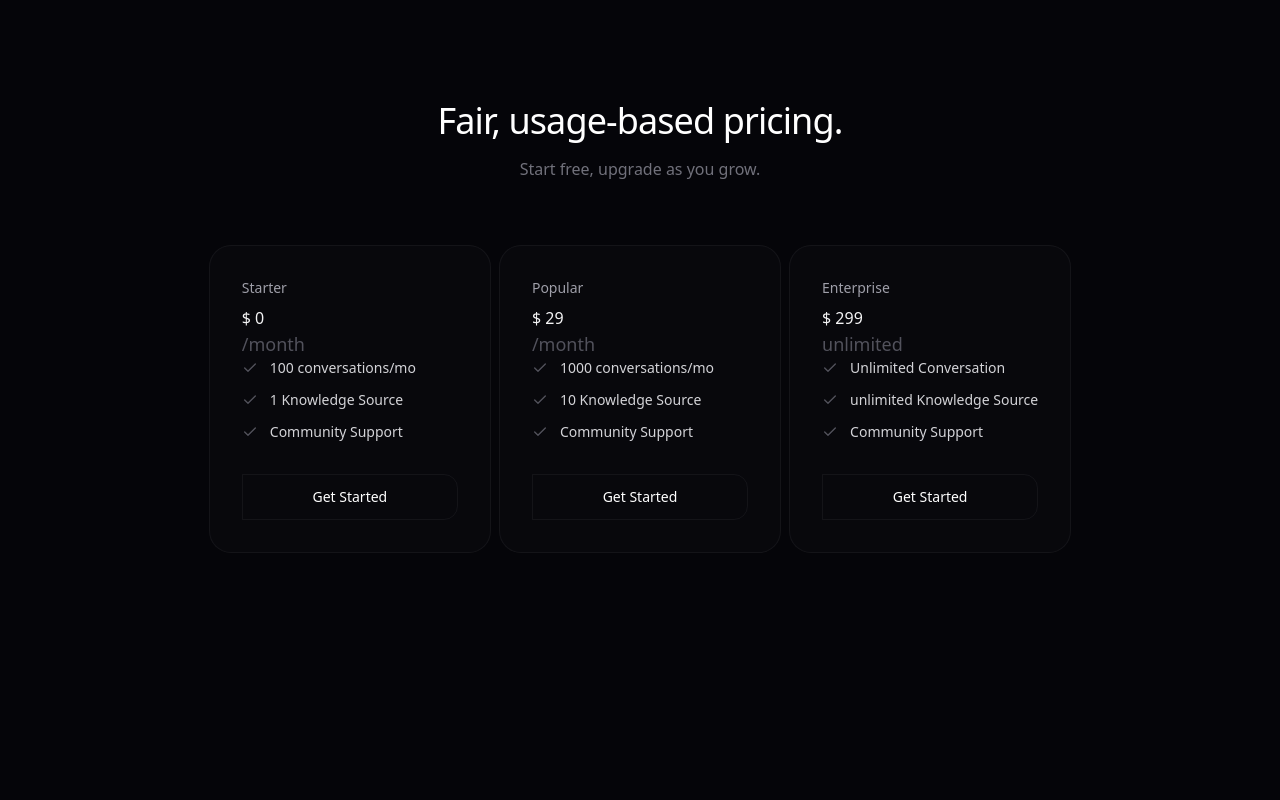
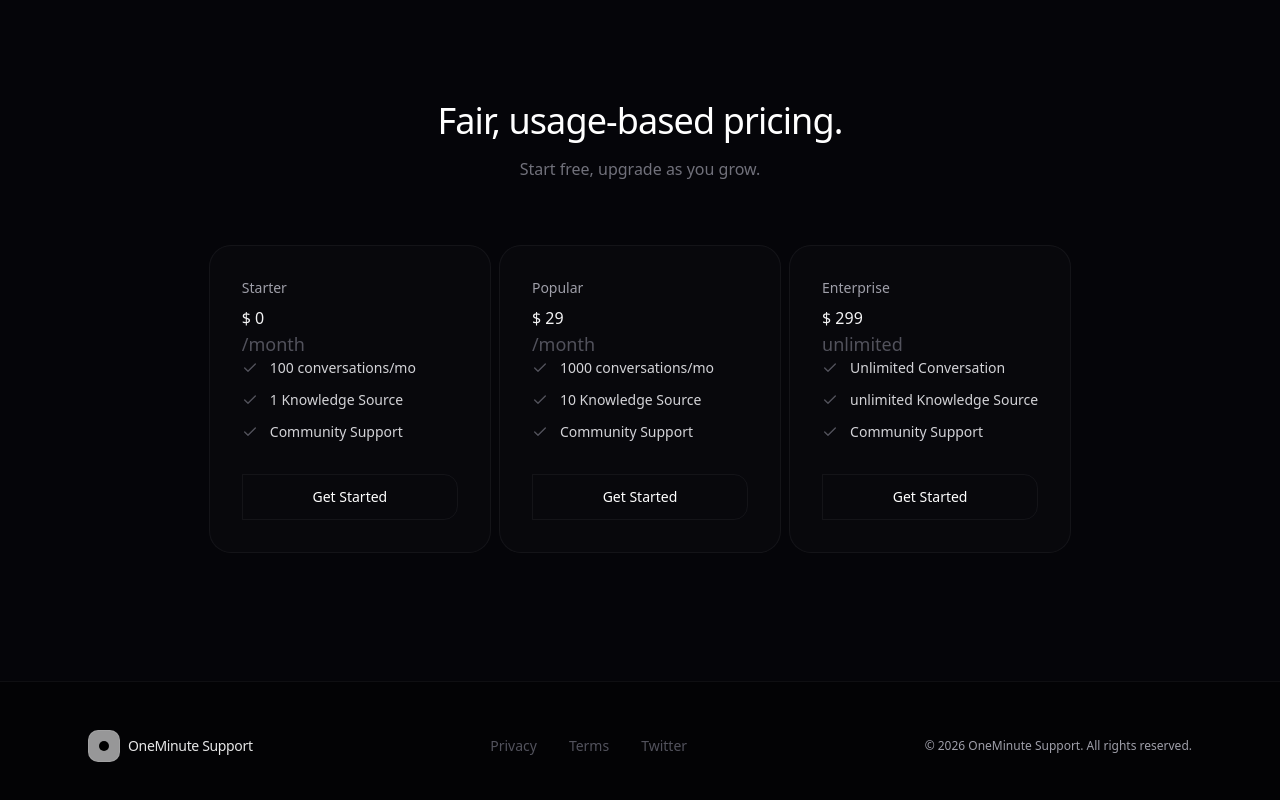
Before and after one commit to uzumaki-ak/EmbedChat-integrate-in-your-site, a Next.js app: page / in a window 1280 px wide. Shown: the part 2888-3688 px from the top of the page. Before the commit the page ends 3569 px from the top, so only its background shows below. Built offline with nearby package versions, Linux system fonts and the light colour scheme.

Commit message:
done with the landing page

```diff
--- a/app/page.tsx
+++ b/app/page.tsx
@@ -5,6 +5,7 @@
 import Pricing from "@/components/landing/pricing";
 import Social from "@/components/landing/social";
 import React from "react";
+import Footer from "@/components/landing/footer";
 
 function page() {
   return (
@@ -15,6 +16,7 @@
       <Features />
       <Integration />
       <Pricing />
+      <Footer />
     </main>
   );
 }
--- /dev/null
+++ b/components/landing/footer/index.tsx
@@ -0,0 +1,37 @@
+import Link from "next/link";
+import React from "react";
+
+const Footer = () => {
+  return (
+    <footer className="border-t border-white/5 py-12 bg-black/40">
+      <div className="max-w-6xl mx-auto px-6 flex flex-col md:flex-row justify-between items-center gap-8 ">
+        <div className="flex items-center gap-2">
+          <Link href={"/"} className="flex items-center gap-2">
+            <div className="w-8 h-8 rounded-lg bg-white/59 border border-white/10 flex items-center justify-center">
+              <div className="w-2.5 h-2.5 bg-black rounded-2xl"></div>
+            </div>
+            <span className="text-sm font-medium tracking-tight text-white/90">
+              OneMinute Support
+            </span>
+          </Link>
+        </div>
+        <div className="flex gap-8 text-sm text-zinc-600 font-light">
+          <Link href="#" className="hover:text-zinc-400 transition-colors">
+            Privacy
+          </Link>
+          <Link href="#" className="hover:text-zinc-400 transition-colors">
+            Terms
+          </Link>
+          <Link href="#" className="hover:text-zinc-400 transition-colors">
+            Twitter
+          </Link>
+        </div>
+        <div className="text-xs text-zinc-400">
+            © 2026 OneMinute Support. All rights reserved.
+        </div>
+      </div>
+    </footer>
+  );
+};
+
+export default Footer;
```
